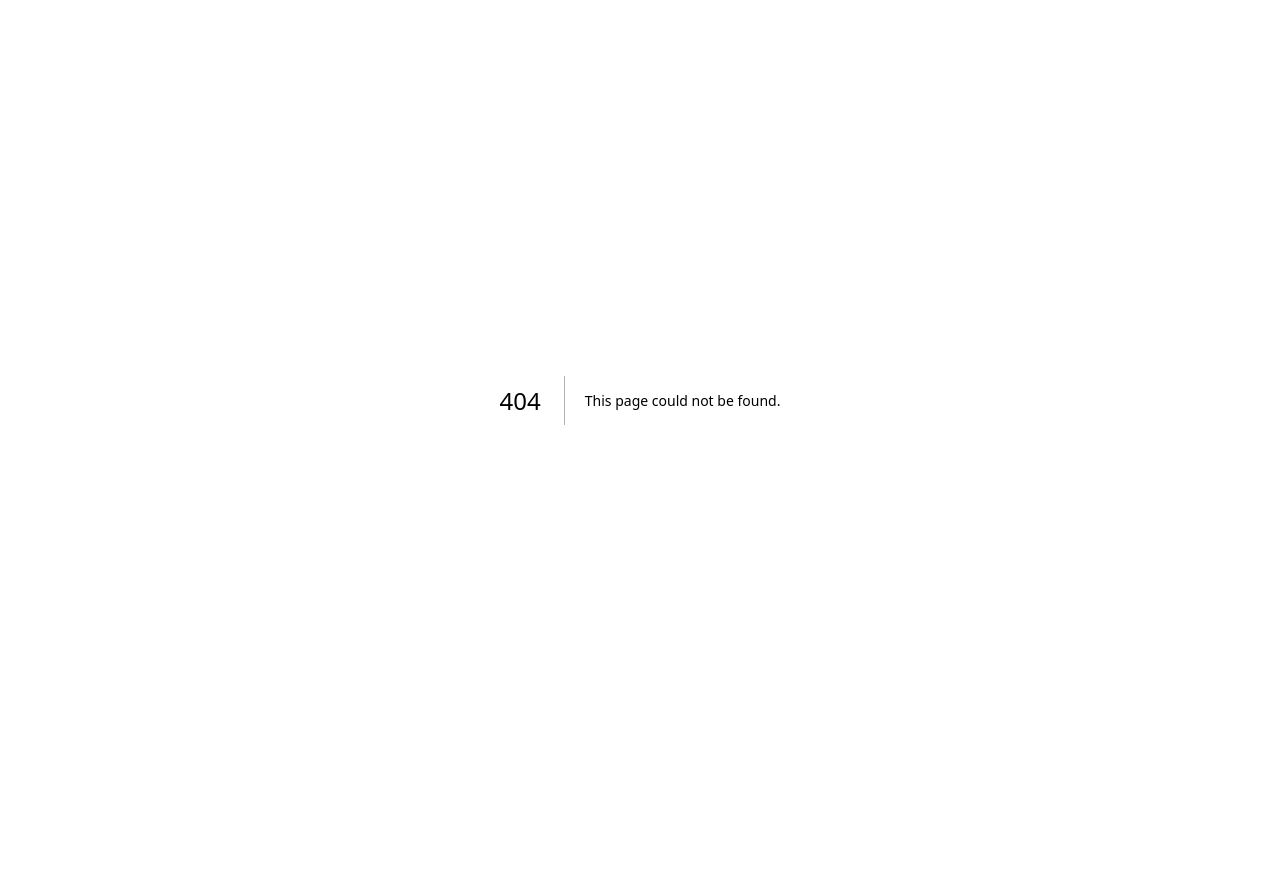
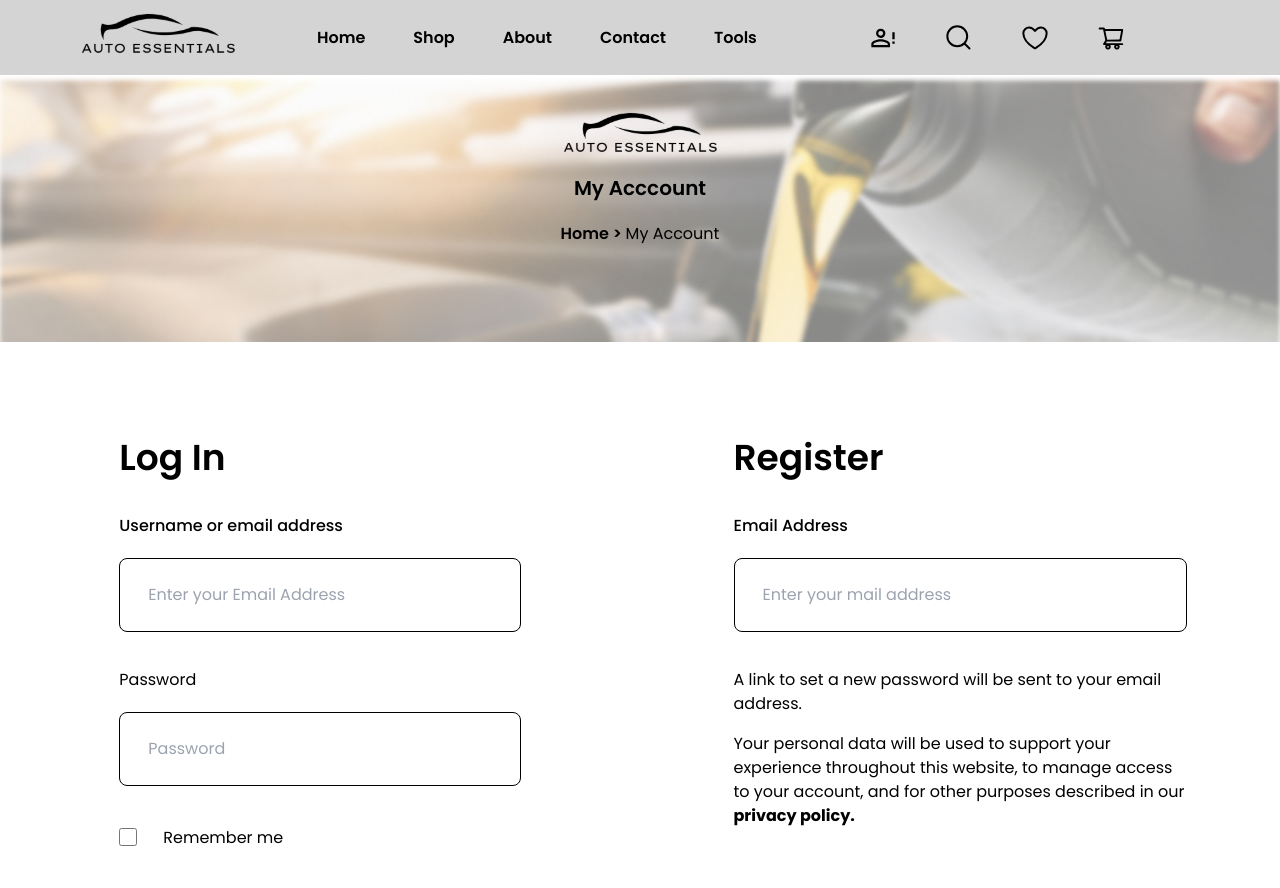
Before and after one commit to PirAdnan1/mystore, a Next.js app: page /account in a window 1280 px wide. Before the commit this address had no page. Shown: the top 888 px of the page. Before the commit the page ends 800 px from the top, so only its background shows below. Built offline with nearby package versions, Linux system fonts and the light colour scheme.

Commit message:
add account page

```diff
--- a/src/components/Navbar.jsx
+++ b/src/components/Navbar.jsx
@@ -20,14 +20,26 @@ function Navbar() {
             <Logo />
           </Link>
           <ul className="flex space-x-12 ">
-            <Link href="/" className="hover:text-primary">Home</Link>
-            <Link href="/shop" className="hover:text-primary">Shop</Link>
-            <Link href="#" className="hover:text-primary">About</Link>
-            <Link href="/contact" className="hover:text-primary">Contact</Link>
-            <Link href="#" className="hover:text-primary">Tools</Link>
+            <Link href="/" className="hover:text-primary">
+              Home
+            </Link>
+            <Link href="/shop" className="hover:text-primary">
+              Shop
+            </Link>
+            <Link href="#" className="hover:text-primary">
+              About
+            </Link>
+            <Link href="/contact" className="hover:text-primary">
+              Contact
+            </Link>
+            <Link href="#" className="hover:text-primary">
+              Tools
+            </Link>
           </ul>
           <div className="flex space-x-12 ml-28">
-            <User />
+            <Link href="/account">
+              <User />
+            </Link>
             <Search />
             <LoveIcon />
             <Link href="/cart">
--- /dev/null
+++ b/src/content/LogIn/AccountHeader.jsx
@@ -0,0 +1,17 @@
+import React from 'react'
+import Image from 'next/image'
+
+// assest
+import Logo from '@/assets/Logo'
+
+function AccountHeader() {
+  return (
+    <div className='bg-AccountBanner bg-cover flex flex-col items-center justify-center pt-6 pb-24'>
+        <Logo />
+        <h1 className='text-xl font-semibold'>My Acccount</h1>
+        <p className='font-semibold mt-5'>Home {">"} <span className='font-normal'>My Account</span></p>
+    </div>
+  )
+}
+
+export default AccountHeader
--- /dev/null
+++ b/src/content/LogIn/Form.jsx
@@ -0,0 +1,50 @@
+import React from "react";
+
+// components
+import Input from "@/components/Input";
+import Register from "./Register";
+import Container from "@/components/Container";
+
+function Form() {
+  return (
+    <Container>
+      <div className="grid md:grid-cols-2 justify-items-center">
+        <div className="mt-24">
+          <h1 className="text-4xl font-semibold">Log In</h1>
+          <p className="font-medium text-base mt-9">
+            Username or email address
+          </p>
+          <form>
+            <Input placeholder={"Enter your Email Address"} />
+            <p className="mt-9">Password</p>
+            <Input placeholder={"Password"} />
+            <div class="mb-[0.125rem] block mt-10 min-h-[1.5rem] pl-[1.5rem]">
+              <input
+                className="relative float-left cursor-pointer -ml-[1.5rem] mr-[6px] mt-[0.15rem] h-[1.125rem] w-[1.125rem]"
+                type="checkbox"
+                id="checkbox"
+              />
+              <label className="inline-block pl-5 text-base" for="checkbox">
+                Remember me
+              </label>
+            </div>
+            <div className="flex flex-col md:flex-row space-y-4 md:space-y-0 gap-x-8 items-center mt-10">
+              <button
+                type="submit"
+                className="py-5 px-20 border hover:bg-primary hover:border-primary hover:text-white border-black rounded-xl"
+              >
+                Log In
+              </button>
+              <span>Lost Your Password?</span>
+            </div>
+          </form>
+        </div>
+        <div>
+          <Register />
+        </div>
+      </div>
+    </Container>
+  );
+}
+
+export default Form;
--- /dev/null
+++ b/src/content/LogIn/Register.jsx
@@ -0,0 +1,25 @@
+import React from "react";
+
+// components
+import Input from "@/components/Input";
+
+function Register() {
+  return (
+    <div className="mt-24">
+      <h1 className="text-4xl font-semibold">Register</h1>
+      <p className="font-medium text-base mt-9">Email Address</p>
+      <form>
+        <Input placeholder={"Enter your mail address"} />{" "}
+        <p className="mt-9 text-base max-w-[453px]">A link to set a new password will be sent to your email address.</p>
+        <p className="mt-4 text-base max-w-[453px]">
+          Your personal data will be used to support your experience throughout
+          this website, to manage access to your account, and for other purposes
+          described in our <b>privacy policy.</b>
+        </p>
+        <button type="submit" className="py-5 px-20 border mt-[64px] hover:bg-primary hover:border-primary hover:text-white border-black rounded-xl">Register</button>
+      </form>
+    </div>
+  );
+}
+
+export default Register;
--- /dev/null
+++ b/src/content/LogIn/index.jsx
@@ -0,0 +1,19 @@
+import React from 'react'
+
+// layout
+import Layout from '@/layout/Layout'
+
+// components
+import AccountHeader from './AccountHeader'
+import Form from './Form'
+
+function LoginData() {
+  return (
+    <Layout>
+        <AccountHeader />
+        <Form />
+    </Layout>
+  )
+}
+
+export default LoginData
--- /dev/null
+++ b/src/pages/account.js
@@ -0,0 +1,14 @@
+import React from 'react'
+
+// components
+import LoginData from '@/content/LogIn'
+
+function account() {
+  return (
+    <div>
+        <LoginData />
+    </div>
+  )
+}
+
+export default account
--- a/tailwind.config.js
+++ b/tailwind.config.js
@@ -21,6 +21,7 @@ module.exports = {
         "Shopbanner": "url(/images/ShopBanner.png)",
         "ContactBanner": "url(/images/contact.png)",
         "CartBanner": "url(/images/CartBanner.png)",
+        "AccountBanner": "url(/images/Account.png)",
       })
     },
   },
```
Also changed, not shown: public/images/Account.png (added).
